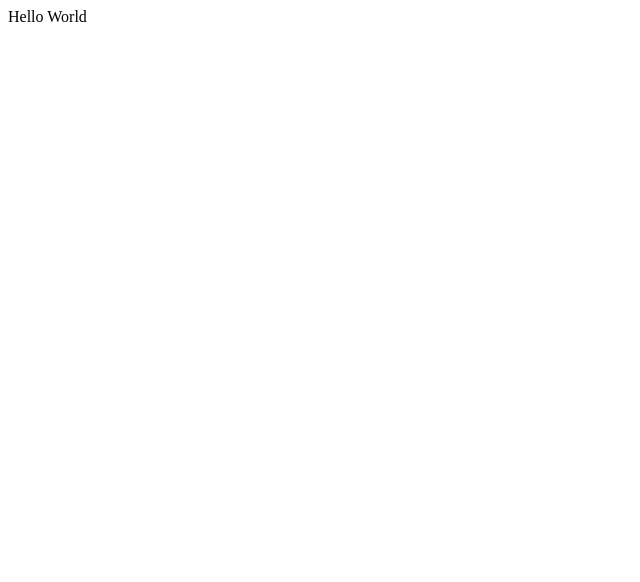
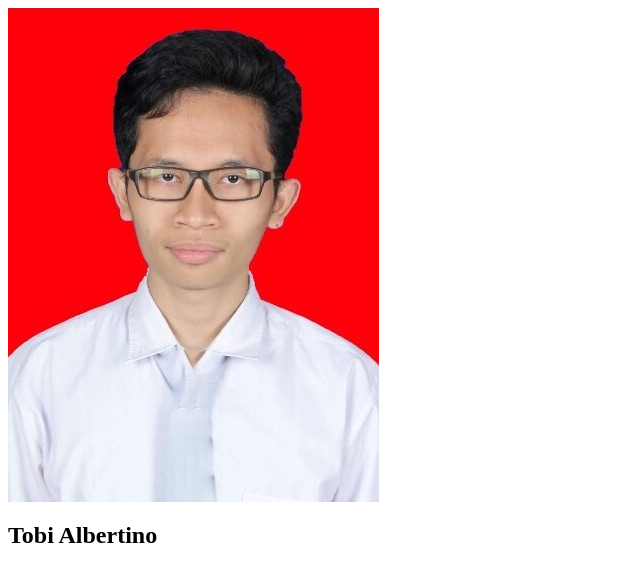
Before and after one commit to TobiAlbertino/my-repo-from-remote, a plain HTML site: page index.html in a window 1280 px wide. Shown: the whole page, without its empty margins (0-640 px from the left). Drawn offline with Linux system fonts and the light colour scheme.

Commit message:
Changed Hello world with img and h2 to display simple profile data. Image file added in the folder images and used as resource in the img element in index.html file

```diff
--- a/index.html
+++ b/index.html
@@ -1,9 +1,4 @@
-<!DOCTYPE html>
-<html>
-    <head>
-
-        <body>
-            Hello World
-        </body>
-    </head>
-</html>
+<div>
+    <img src="Foto Red.jpg" alt="profile image" />
+    <h2>Tobi Albertino</h2>
+</div>
```
Also changed, not shown: Foto Red.jpg (added).
